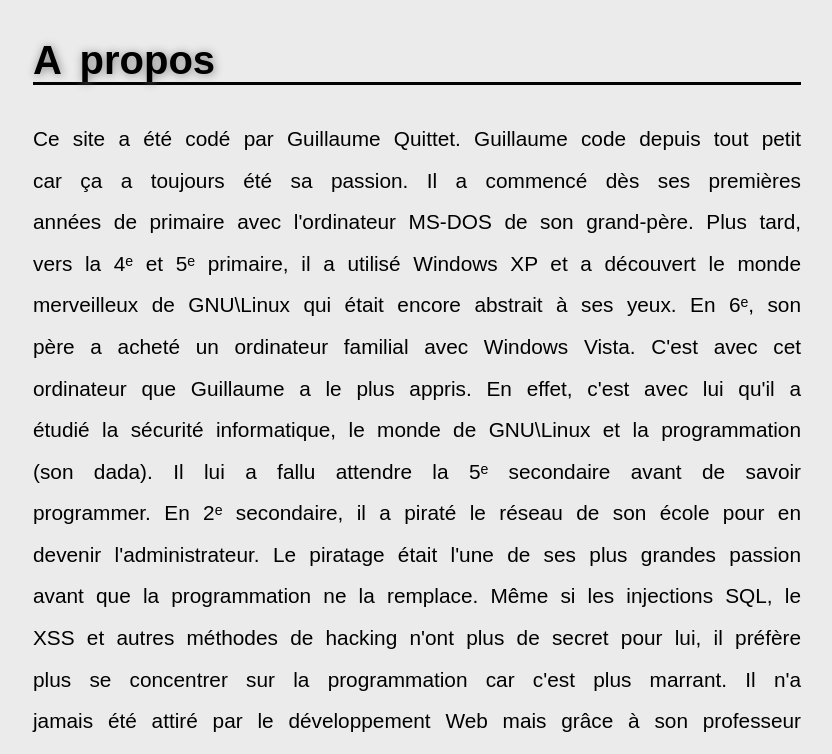
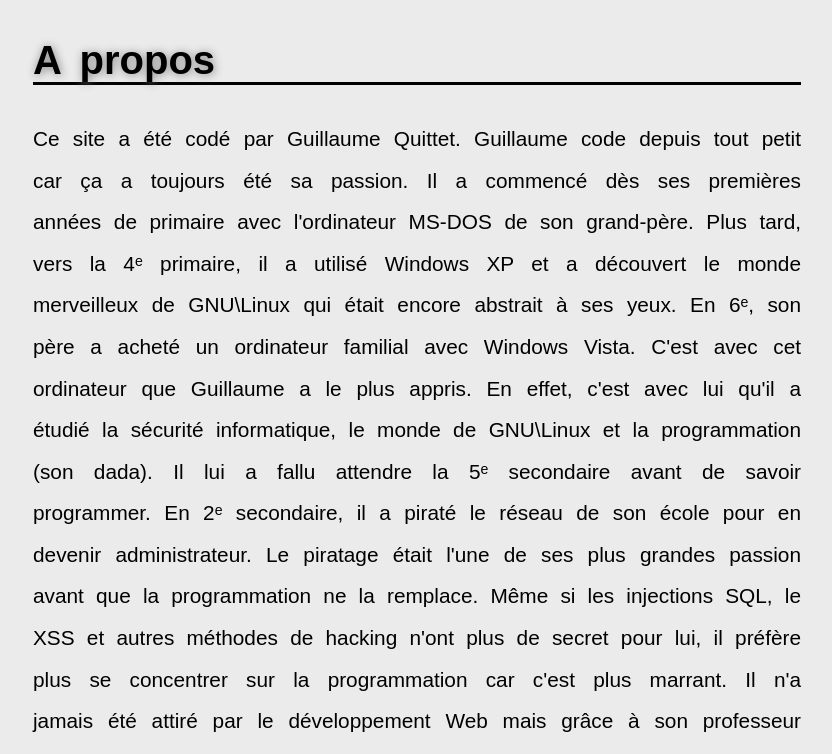
Before and after one commit to GuillaumeQuittet/BA1PInternet, a plain HTML site: page index.html in a window 1280 px wide. Shown: the part 856-1610 px from the top of the page, without its empty margins (223-1055 px from the left). Drawn offline with Linux system fonts and the light colour scheme.

Commit message:
Modify A propos section

```diff
--- a/index.html
+++ b/index.html
@@ -68,7 +68,7 @@
         </div><!-- /introduction -->
         <h2 id="About">A propos</h2>
         <div class="about">
-            <p>Ce site a été codé par Guillaume Quittet. Guillaume code depuis tout petit car ça a toujours été sa passion. Il a commencé dès ses premières années de primaire avec l'ordinateur MS-DOS de son grand-père. Plus tard, vers la 4ᵉ et 5ᵉ primaire, il a utilisé Windows XP et a découvert le monde merveilleux de GNU\Linux qui était encore abstrait à ses yeux. En 6ᵉ, son père a acheté un ordinateur familial avec Windows Vista. C'est avec cet ordinateur que Guillaume a le plus appris. En effet, c'est avec lui qu'il a étudié la sécurité informatique, le monde de GNU\Linux et la programmation (son dada). Il lui a fallu attendre la 5ᵉ secondaire avant de savoir programmer. En 2ᵉ secondaire, il a piraté le réseau de son école pour en devenir l'administrateur. Le piratage était l'une de ses plus grandes passion avant que la programmation ne la remplace. Même si les injections SQL, le XSS et autres méthodes de hacking n'ont plus de secret pour lui, il préfère plus se concentrer sur la programmation car c'est plus marrant. Il n'a jamais été attiré par le développement Web mais grâce à son professeur en 1ère à la HEH à Mons, il y a pris goût. Pendant toutes ces années, il a testé pas mal d'éditeurs et vous propose donc son avis sur la question.</p>
+            <p>Ce site a été codé par Guillaume Quittet. Guillaume code depuis tout petit car ça a toujours été sa passion. Il a commencé dès ses premières années de primaire avec l'ordinateur MS-DOS de son grand-père. Plus tard, vers la 4ᵉ primaire, il a utilisé Windows XP et a découvert le monde merveilleux de GNU\Linux qui était encore abstrait à ses yeux. En 6ᵉ, son père a acheté un ordinateur familial avec Windows Vista. C'est avec cet ordinateur que Guillaume a le plus appris. En effet, c'est avec lui qu'il a étudié la sécurité informatique, le monde de GNU\Linux et la programmation (son dada). Il lui a fallu attendre la 5ᵉ secondaire avant de savoir programmer. En 2ᵉ secondaire, il a piraté le réseau de son école pour en devenir administrateur. Le piratage était l'une de ses plus grandes passion avant que la programmation ne la remplace. Même si les injections SQL, le XSS et autres méthodes de hacking n'ont plus de secret pour lui, il préfère plus se concentrer sur la programmation car c'est plus marrant. Il n'a jamais été attiré par le développement Web mais grâce à son professeur en 1ère à la HEH à Mons, il y a pris goût. Pendant toutes ces années, il a testé pas mal d'éditeurs et vous propose donc son avis sur la question.</p>
         </div><!-- /about -->
         <h2 id="Contact">Contact</h2>
         <div class="contact">
```
